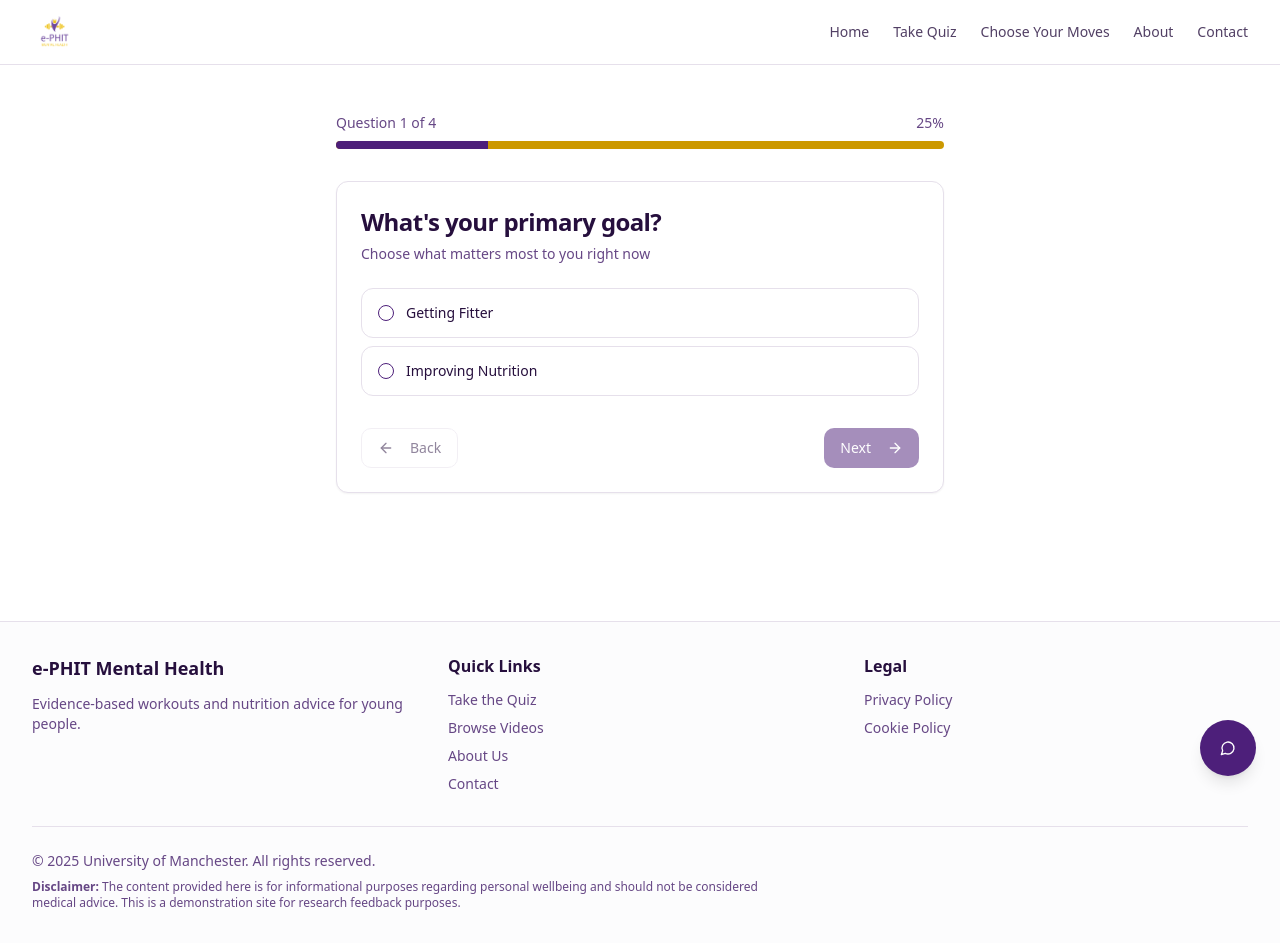
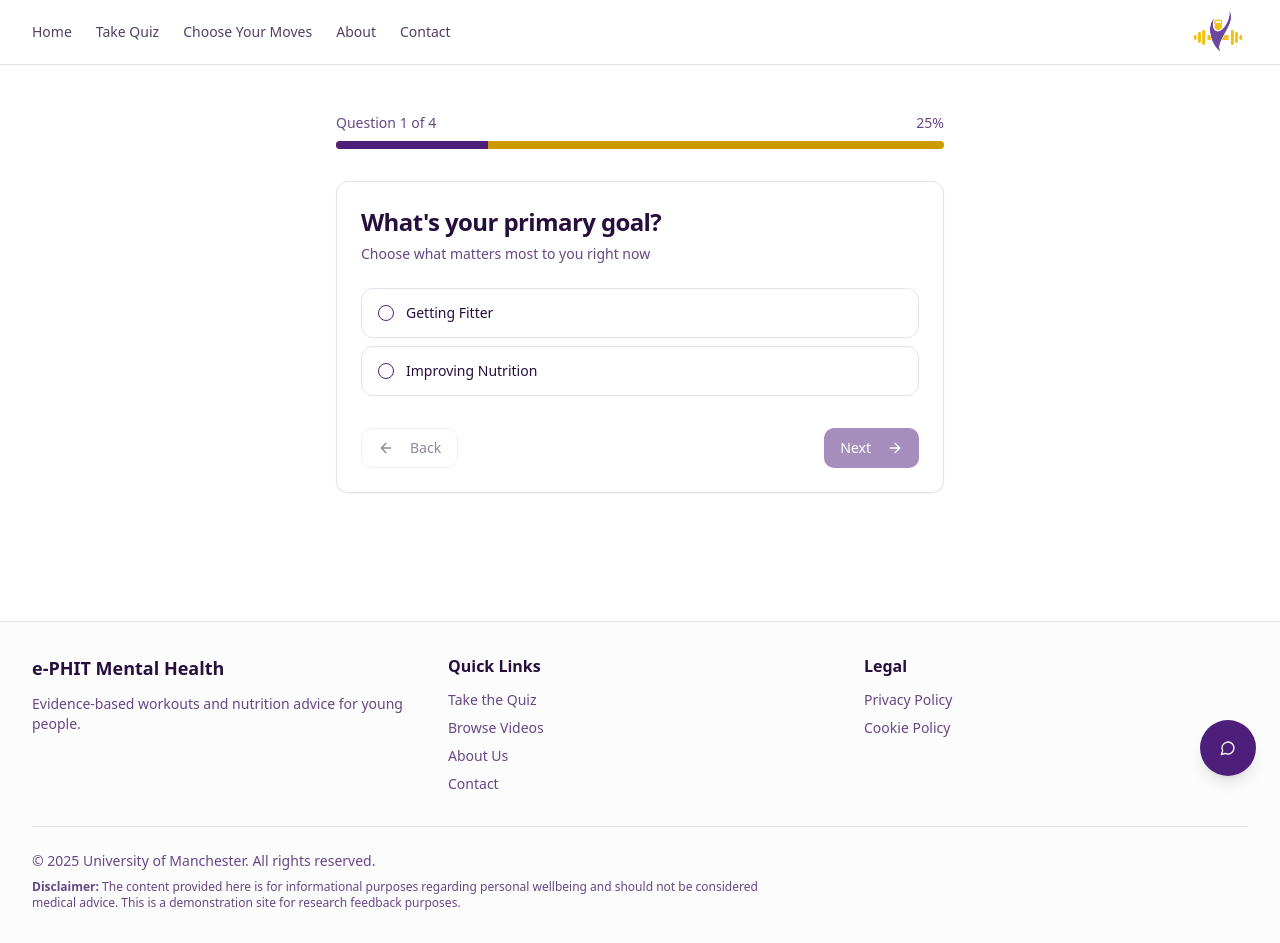
Before and after one commit to fitnessuom/ephit-mental-health, a React (Vite) app: page /quiz in a window 1280 px wide. Built offline with nearby package versions, Linux system fonts and the light colour scheme; the HTML template or start-up script is replaced by a standard one.

Commit message:
Refactor header layout

```diff
--- a/src/components/Header.tsx
+++ b/src/components/Header.tsx
@@ -20,15 +20,7 @@ export function Header() {
   return (
     <header className="sticky top-0 z-50 w-full border-b border-border bg-background/95 backdrop-blur supports-[backdrop-filter]:bg-background/60">
       <div className="container flex h-16 items-center justify-between">
-        <Link to="/" className="flex items-center space-x-3">
-          <img
-            src={logo}
-            alt="e-PHIT Mental Health Logo"
-            className="h-12 w-auto"
-          />
-        </Link>
-
-        {/* Desktop Navigation */}
+        {/* Desktop Navigation - Now on LEFT */}
         <nav className="hidden md:flex items-center space-x-6">
           {navLinks.map(link => (
             <Link
@@ -41,7 +33,7 @@ export function Header() {
           ))}
         </nav>
 
-        {/* Mobile Navigation */}
+        {/* Mobile Navigation Toggle */}
         <Sheet>
           <SheetTrigger asChild className="md:hidden">
             <Button variant="ghost" size="icon" aria-label="Open menu">
@@ -62,6 +54,15 @@ export function Header() {
             </nav>
           </SheetContent>
         </Sheet>
+
+        {/* Logo - Now on RIGHT */}
+        <Link to="/" className="flex items-center space-x-3">
+          <img
+            src={logo}
+            alt="e-PHIT Mental Health Logo"
+            className="h-12 w-auto"
+          />
+        </Link>
       </div>
     </header>
   );
```
Also changed, not shown: src/assets/logo.png.
